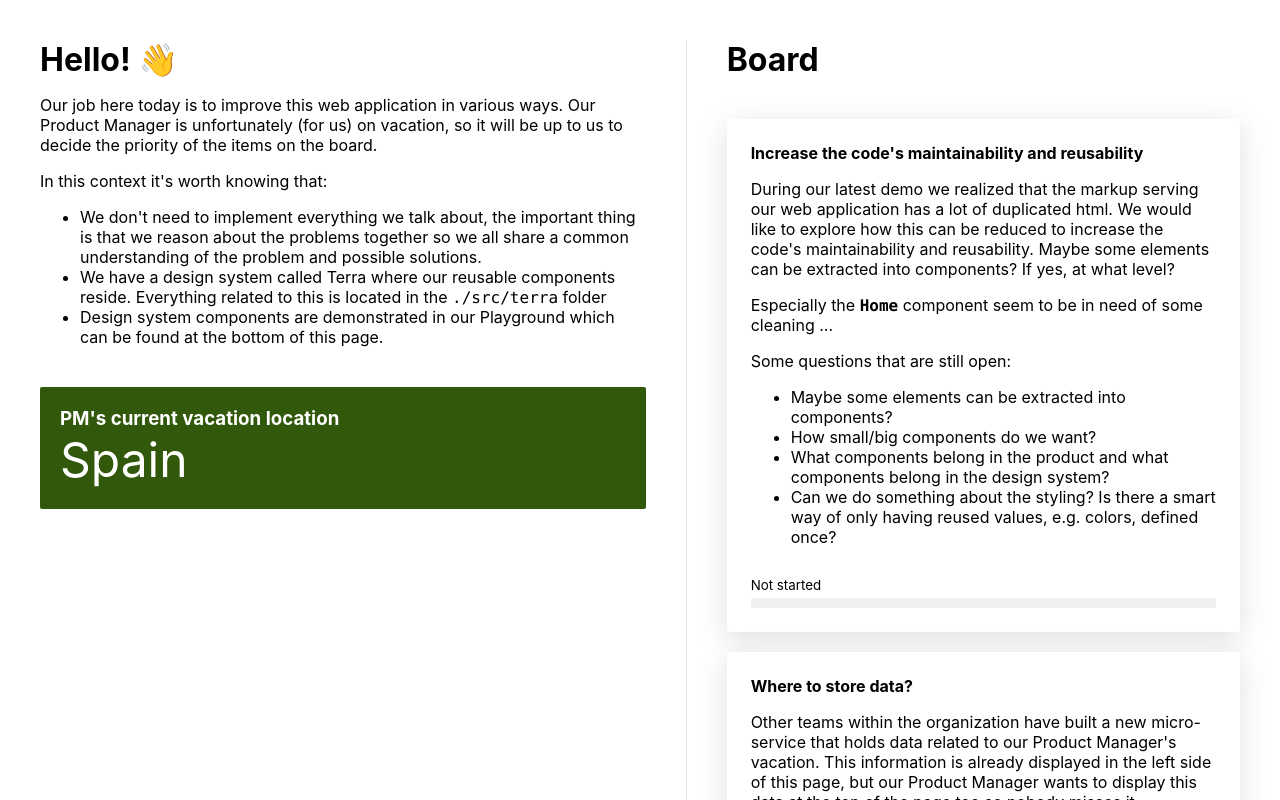
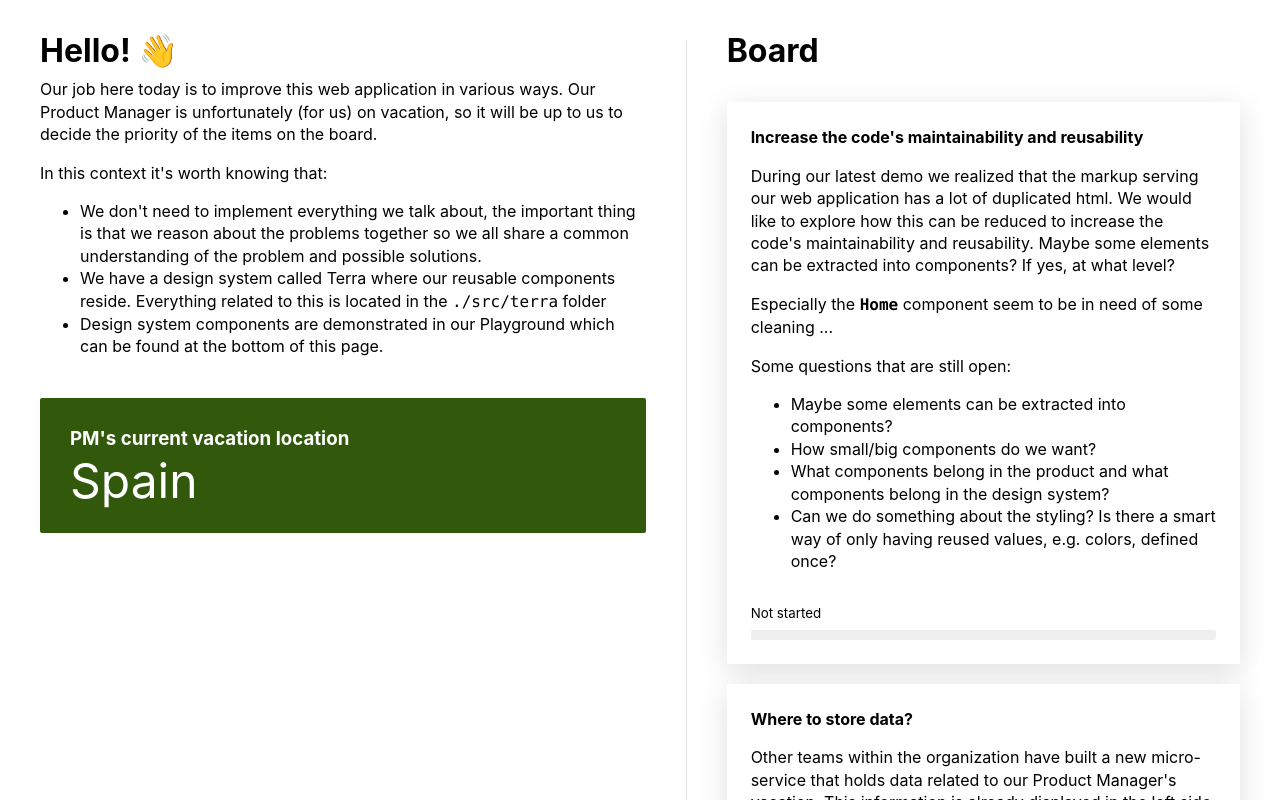
Before and after one commit to greenbyte-old/geckos-recruitment, a React (Create React App) app: page / in a window 1280 px wide. Shown: the top 800 px of the page. Built offline with nearby package versions, Linux system fonts and the light colour scheme.

Commit message:
Increase line-height

```diff
--- a/src/App.css
+++ b/src/App.css
@@ -9,6 +9,7 @@ body {
     sans-serif;
   -webkit-font-smoothing: antialiased;
   -moz-osx-font-smoothing: grayscale;
+  line-height: 140%;
 }
 
 code {
@@ -112,11 +113,12 @@ h1 {
 .vacation-location {
   background: var(--geckos-green);
   color: white;
-  padding: 20px;
+  padding: 30px 30px 40px 30px;
   border-radius: 2px;
   margin-top: 40px;
 }
 
 .vacation-location-name {
   font-size: 3em;
+  padding-top: 20px;
 }
--- a/src/VacationLocation.tsx
+++ b/src/VacationLocation.tsx
@@ -23,9 +23,9 @@ const VacationLocation = () => {
         <>
           <TerraHeading level={3}>PM's current vacation location</TerraHeading>
 
-          <span className="vacation-location-name">
+          <div className="vacation-location-name">
             {!location ? "Loading ..." : location}
-          </span>
+          </div>
         </>
       )}
     </div>
```
